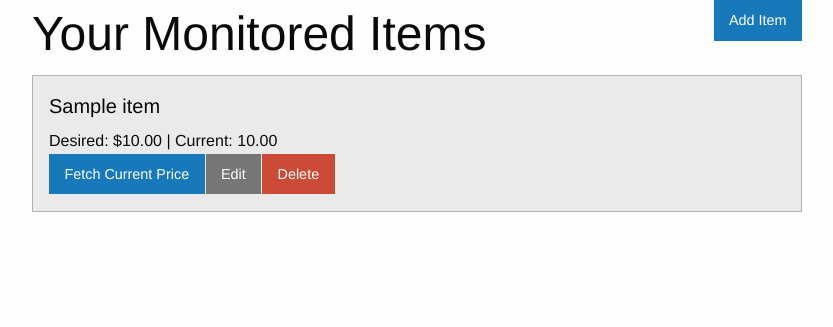
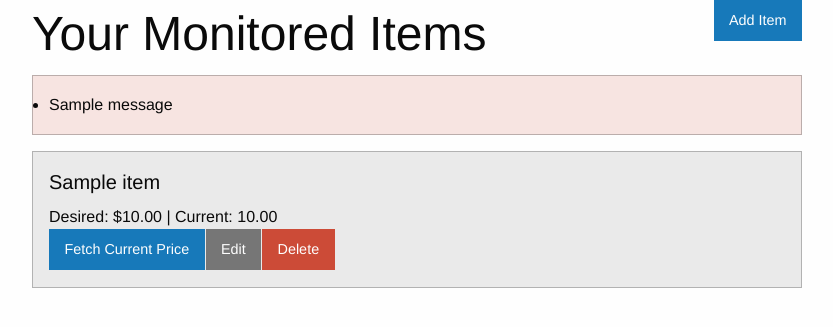
Before and after one commit to indranandjha1993/ecom_price_monitor, a Django app: page /monitor/ in a window 1280 px wide. Shown: the part 77-404 px from the top of the page, without its empty margins (223-1056 px from the left). Run offline with Django 4.2, Linux system fonts and the light colour scheme; a user stored in the database is signed in; tables that the repository leaves empty hold one stand-in row (values such as "Sample post"); one stand-in notice (Sample message) is shown.

Commit message:
code refactoring

```diff
--- a/monitor/templates/monitor/view_items.html
+++ b/monitor/templates/monitor/view_items.html
@@ -11,12 +11,21 @@ View Items
         <div class="cell medium-8 small-12">
             <div class="grid-x align-justify">
                 <div class="cell shrink">
-                    <h1 class="margin-top-2">Your Monitored Items</h1> <!-- Added margin-top-2 for 2rem of spacing -->
+                    <h1 class="margin-top-2">Your Monitored Items</h1>
                 </div>
                 <div class="cell shrink">
                     <a href="{% url 'add_item' %}" class="button">Add Item</a>
                 </div>
             </div>
+
+            <!-- Displaying the messages -->
+            {% if messages %}
+            <ul class="callout alert">
+                {% for message in messages %}
+                <li>{{ message }}</li>
+                {% endfor %}
+            </ul>
+            {% endif %}
 
             <ul class="no-bullet">
                 {% for item in items %}
--- a/monitor/views.py
+++ b/monitor/views.py
@@ -69,7 +69,6 @@ def fetch_current_price(url, selector):
 
 @login_required
 def check_item_price(request, item_id):
-    print(type(request.user))
     item = get_object_or_404(Item, id=item_id, user=request.user)
     current_price = fetch_current_price(item.url, item.selector_element)
 
```
